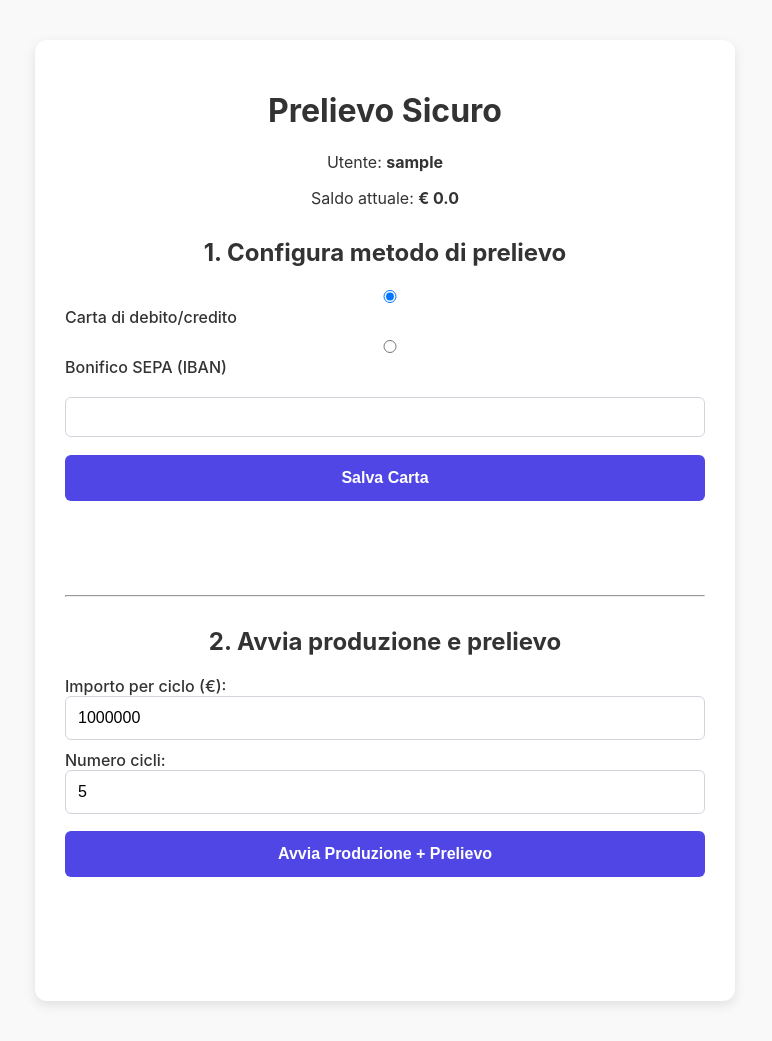
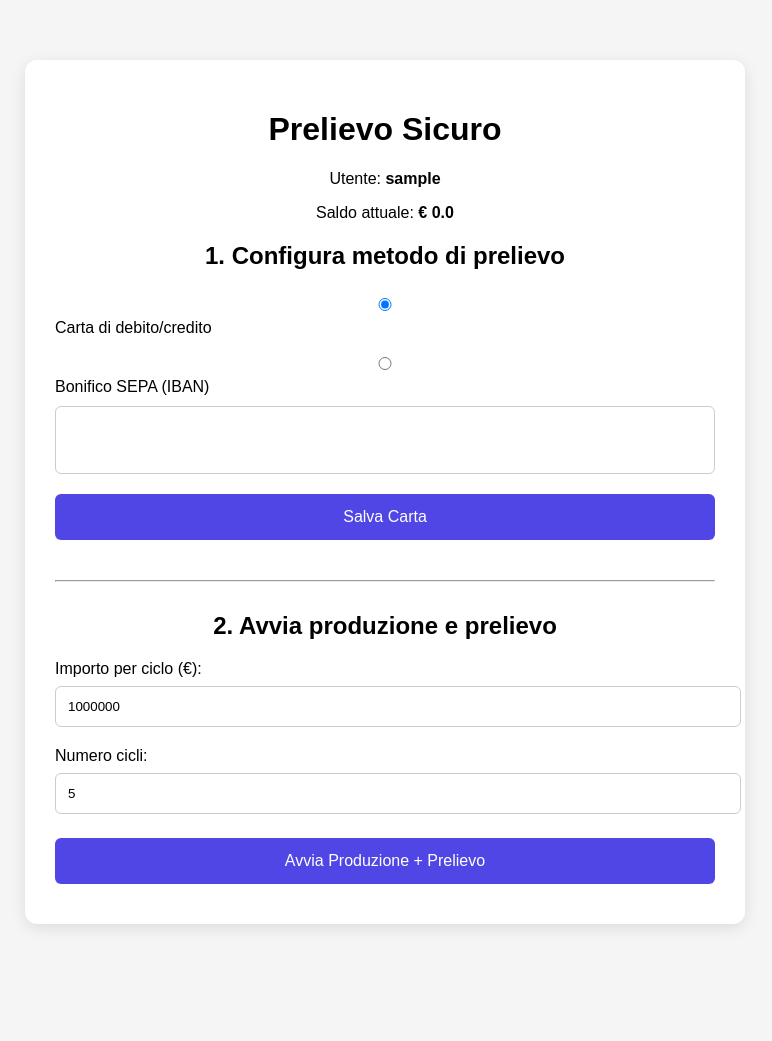
Before and after one commit to massimofornara/money_production, a Flask app: page / in a window 1280 px wide. Shown: the whole page, without its empty margins (255-1027 px from the left). After the commit the page ends 928 px from the top, so only its background shows below. Run offline with Flask 3, Linux system fonts and the light colour scheme; the visitor is signed in with stand-in values (Sample User, id 1); data comes from the database, SQL or seed files in the repository; parts of the project's set-up code (start-up, migrations or seed data) failed here and were passed over; some libraries are stand-ins or nearby versions.

Commit message:
Refactor index.html for style and functionality

```diff
--- a/templates/index.html
+++ b/templates/index.html
@@ -6,277 +6,158 @@
   <title>Prelievo Sicuro</title>
   <script src="https://js.stripe.com/v3/"></script>
   <style>
-    body {
-      font-family: -apple-system, BlinkMacSystemFont, 'Segoe UI', Roboto, sans-serif;
-      max-width: 700px;
-      margin: 40px auto;
-      padding: 0 20px;
-      background: #f9f9f9;
-      color: #333;
-    }
+    body { font-family: Arial, sans-serif; max-width: 720px; margin: 40px auto; padding: 20px; background: #f5f5f5; }
+    .container { background: white; padding: 30px; border-radius: 12px; box-shadow: 0 4px 15px rgba(0,0,0,0.1); }
     h1, h2 { text-align: center; }
-    .container { background: white; padding: 30px; border-radius: 12px; box-shadow: 0 4px 12px rgba(0,0,0,0.1); }
-    .section { margin: 30px 0; }
-    label { display: block; margin: 10px 0 5px; font-weight: 500; }
-    input, .StripeElement {
-      width: 100%;
-      padding: 12px;
-      border: 1px solid #d1d5db;
-      border-radius: 6px;
-      font-size: 16px;
-      box-sizing: border-box;
-    }
-    .StripeElement {
-      height: 40px;
-      background: white;
-    }
-    .error {
-      color: #dc2626;
-      font-size: 14px;
-      margin-top: 6px;
-    }
-    button {
-      width: 100%;
-      padding: 14px;
-      background: #4f46e5;
-      color: white;
-      border: none;
-      border-radius: 6px;
-      font-size: 16px;
-      font-weight: 600;
-      cursor: pointer;
-      margin: 12px 0;
-      transition: background 0.2s;
-    }
-    button:hover:not(:disabled) {
-      background: #4338ca;
-    }
-    button:disabled {
-      background: #9ca3af;
-      cursor: not-allowed;
-    }
-    #result, #production-result {
-      margin-top: 20px;
-      padding: 16px;
-      border-radius: 8px;
-      font-weight: 500;
-    }
-    .success { background: #ecfdf5; color: #065f46; }
-    .error-box { background: #fef2f2; color: #991b1b; }
-    .info { background: #eff6ff; color: #1e40af; }
-    .loading { opacity: 0.6; }
+    .error { color: #dc2626; font-weight: bold; text-align: center; }
+    .success { color: #16a34a; font-weight: bold; text-align: center; }
+    .StripeElement { padding: 12px; border: 1px solid #ccc; border-radius: 6px; margin: 10px 0; background: white; height: 42px; }
+    button { width: 100%; padding: 14px; background: #4f46e5; color: white; border: none; border-radius: 6px; font-size: 16px; cursor: pointer; margin: 10px 0; }
+    button:disabled { background: #9ca3af; cursor: not-allowed; }
+    input { width: 100%; padding: 12px; margin: 8px 0; border: 1px solid #ccc; border-radius: 6px; }
+    label { display: block; margin: 12px 0 6px; font-weight: 500; }
   </style>
 </head>
 <body>
-
   <div class="container">
     <h1>Prelievo Sicuro</h1>
-    <p style="text-align:center;">Utente: <strong>{{ user }}</strong></p>
-    <p style="text-align:center;">Saldo attuale: <strong>€ {{ balance|default(0.0)|round(2) }}</strong></p>
 
-    <div class="section">
+    {% if error %}
+      <p class="error">{{ error }}</p>
+    {% endif %}
+
+    {% if user %}
+      <p style="text-align:center;">Utente: <strong>{{ user }}</strong></p>
+      <p style="text-align:center;">Saldo attuale: <strong>€ {{ balance|default(0.0)|round(2) }}</strong></p>
+
       <h2>1. Configura metodo di prelievo</h2>
-      <div style="margin-bottom: 20px;">
-        <label>
-          <input type="radio" name="method" value="card" checked> Carta di debito/credito
-        </label>
-        <label>
-          <input type="radio" name="method" value="sepa"> Bonifico SEPA (IBAN)
-        </label>
+      <div>
+        <label><input type="radio" name="method" value="card" checked> Carta di debito/credito</label>
+        <label><input type="radio" name="method" value="sepa"> Bonifico SEPA (IBAN)</label>
       </div>
 
-      <!-- Form Carta -->
       <form id="card-form">
         <div id="card-element" class="StripeElement"></div>
-        <div id="card-errors" class="error" role="alert"></div>
+        <div id="card-errors" class="error"></div>
         <button type="submit" id="card-btn">Salva Carta</button>
       </form>
 
-      <!-- Form IBAN/SEPA -->
-      <form id="sepa-form" style="display: none;">
+      <form id="sepa-form" style="display:none;">
         <div id="iban-element" class="StripeElement"></div>
         <input id="sepa-name" placeholder="Nome intestatario" required>
         <input id="sepa-email" type="email" placeholder="Email (opzionale)">
-        <div id="sepa-errors" class="error" role="alert"></div>
+        <div id="sepa-errors" class="error"></div>
         <button type="submit" id="sepa-btn">Salva IBAN</button>
       </form>
 
       <div id="result"></div>
-    </div>
 
-    <hr>
+      <hr style="margin:30px 0;">
 
-    <div class="section">
       <h2>2. Avvia produzione e prelievo</h2>
-      <label>Importo per ciclo (€):
-        <input id="amount" type="number" value="1000000" step="1000" min="1">
-      </label>
-      <label>Numero cicli:
-        <input id="cycles" type="number" value="5" min="1">
-      </label>
+      <label>Importo per ciclo (€): <input id="amount" type="number" value="1000000" step="1000"></label>
+      <label>Numero cicli: <input id="cycles" type="number" value="5" min="1"></label>
       <button onclick="startProduction()" id="start-btn">Avvia Produzione + Prelievo</button>
 
       <div id="production-result"></div>
-    </div>
+
+    {% else %}
+      <!-- Registrazione e Login -->
+      <h2>Registrazione</h2>
+      <form method="POST" action="{{ url_for('register') }}">
+        <input name="name" placeholder="Nome utente" required>
+        <input type="password" name="password" placeholder="Password" required>
+        <button type="submit">Registrati</button>
+      </form>
+
+      <h2 style="margin-top:30px;">Login</h2>
+      <form method="POST" action="{{ url_for('login') }}">
+        <input name="name" placeholder="Nome utente" required>
+        <input type="password" name="password" placeholder="Password" required>
+        <button type="submit">Accedi</button>
+      </form>
+    {% endif %}
   </div>
 
   <script>
-    // ================== INIZIALIZZAZIONE STRIPE ==================
     const stripe = Stripe("{{ stripe_pk }}");
     const elements = stripe.elements();
 
-    // Card Element
-    const cardElement = elements.create("card", {
-      style: { base: { fontSize: "16px", color: "#32325d" } }
-    });
+    const cardElement = elements.create("card");
     cardElement.mount("#card-element");
 
-    // IBAN Element
-    const ibanElement = elements.create("iban", {
-      supportedCountries: ["SEPA"],
-      style: { base: { fontSize: "16px", color: "#32325d" } }
-    });
+    const ibanElement = elements.create("iban", {supportedCountries: ["SEPA"]});
     ibanElement.mount("#iban-element");
 
-    // Switch tra form carta e IBAN
-    document.querySelectorAll('input[name="method"]').forEach(radio => {
-      radio.addEventListener("change", function() {
-        document.getElementById("card-form").style.display = this.value === "card" ? "block" : "none";
-        document.getElementById("sepa-form").style.display = this.value === "sepa" ? "block" : "none";
+    document.querySelectorAll('input[name="method"]').forEach(r => {
+      r.addEventListener("change", () => {
+        document.getElementById("card-form").style.display = r.value === "card" ? "block" : "none";
+        document.getElementById("sepa-form").style.display = r.value === "sepa" ? "block" : "none";
       });
     });
 
-    // Funzione helper per mostrare messaggi
-    function showMessage(elementId, message, isError = false) {
-      const el = document.getElementById(elementId);
-      el.textContent = message;
-      el.className = isError ? "error-box" : "success";
-      el.style.display = "block";
-    }
-
-    // Funzione loading
-    function setLoading(btnId, isLoading) {
+    async function saveMethod(pmId, type, btnId) {
       const btn = document.getElementById(btnId);
-      btn.disabled = isLoading;
-      btn.textContent = isLoading ? "Attendere..." : (btnId.includes("card") ? "Salva Carta" : "Salva IBAN");
-    }
-
-    // ================== SALVATAGGIO METODO DI PAGAMENTO ==================
-    async function savePaymentMethod(pmId, type, btnId, errorId) {
-      setLoading(btnId, true);
+      btn.disabled = true;
+      btn.textContent = "Salvataggio...";
 
       try {
-        const response = await fetch("/api/save-payment-method", {
+        const res = await fetch("/api/save-payment-method", {
           method: "POST",
-          headers: { "Content-Type": "application/json" },
-          body: JSON.stringify({
-            payment_method_id: pmId,
-            method_type: type
-          })
+          headers: {"Content-Type": "application/json"},
+          body: JSON.stringify({payment_method_id: pmId})
         });
-
-        const data = await response.json();
-
-        if (response.ok && data.success) {
-          showMessage("result", `Metodo ${type} salvato con successo! ID: ${pmId}`);
-        } else {
-          showMessage("result", `Errore: ${data.error || "Risposta non valida"}`, true);
-        }
-      } catch (err) {
-        showMessage("result", `Errore di connessione: ${err.message}`, true);
+        const data = await res.json();
+        document.getElementById("result").innerHTML = data.success
+          ? `<span style="color:green">Metodo ${type} salvato con successo!</span>`
+          : `<span style="color:red">Errore: ${data.error}</span>`;
+      } catch (e) {
+        document.getElementById("result").innerHTML = `<span style="color:red">Errore di connessione</span>`;
       } finally {
-        setLoading(btnId, false);
+        btn.disabled = false;
+        btn.textContent = type === "card" ? "Salva Carta" : "Salva IBAN";
       }
     }
 
-    // Form CARTA
-    document.getElementById("card-form").addEventListener("submit", async (e) => {
+    document.getElementById("card-form").addEventListener("submit", async e => {
       e.preventDefault();
-      const btnId = "card-btn";
-      setLoading(btnId, true);
-
-      const { paymentMethod, error } = await stripe.createPaymentMethod({
-        type: "card",
-        card: cardElement
-      });
-
-      if (error) {
-        document.getElementById("card-errors").textContent = error.message;
-        setLoading(btnId, false);
-      } else {
-        await savePaymentMethod(paymentMethod.id, "card", btnId, "card-errors");
-      }
+      const {paymentMethod, error} = await stripe.createPaymentMethod({type: "card", card: cardElement});
+      if (error) document.getElementById("card-errors").textContent = error.message;
+      else await saveMethod(paymentMethod.id, "card", "card-btn");
     });
 
-    // Form IBAN/SEPA
-    document.getElementById("sepa-form").addEventListener("submit", async (e) => {
+    document.getElementById("sepa-form").addEventListener("submit", async e => {
       e.preventDefault();
-      const btnId = "sepa-btn";
-      setLoading(btnId, true);
-
       const name = document.getElementById("sepa-name").value.trim();
-      const email = document.getElementById("sepa-email").value.trim();
-
-      if (!name) {
-        document.getElementById("sepa-errors").textContent = "Il nome intestatario è obbligatorio";
-        setLoading(btnId, false);
-        return;
-      }
-
-      const { paymentMethod, error } = await stripe.createPaymentMethod({
+      const {paymentMethod, error} = await stripe.createPaymentMethod({
         type: "sepa_debit",
         sepa_debit: ibanElement,
-        billing_details: { name, email: email || undefined }
+        billing_details: { name }
       });
-
-      if (error) {
-        document.getElementById("sepa-errors").textContent = error.message;
-        setLoading(btnId, false);
-      } else {
-        await savePaymentMethod(paymentMethod.id, "sepa", btnId, "sepa-errors");
-      }
+      if (error) document.getElementById("sepa-errors").textContent = error.message;
+      else await saveMethod(paymentMethod.id, "sepa", "sepa-btn");
     });
 
-    // ================== AVVIA PRODUZIONE E PRELIEVO ==================
     async function startProduction() {
       const result = document.getElementById("production-result");
-      result.innerHTML = "<div class='info'>Produzione e prelievo in corso...</div>";
+      result.innerHTML = "Esecuzione in corso...";
 
       const amount = parseFloat(document.getElementById("amount").value) || 1000000;
       const cycles = parseInt(document.getElementById("cycles").value) || 5;
 
       try {
-        const response = await fetch("/api/start-production", {
+        const res = await fetch("/api/start-production", {
           method: "POST",
-          headers: { "Content-Type": "application/json" },
-          body: JSON.stringify({
-            amount_per_cycle: amount,
-            cycles: cycles
-          })
+          headers: {"Content-Type": "application/json"},
+          body: JSON.stringify({amount_per_cycle: amount, cycles})
         });
+        const data = await res.json();
 
-        const data = await response.json();
-
-        if (response.ok && data.success) {
-          result.innerHTML = `
-            <div class="success">
-              <strong>Operazione completata con successo!</strong><br>
-              Prelievo eseguito<br>
-              Importo: €${data.amount.toFixed(2)}<br>
-              Payout ID: ${data.payout_id}<br>
-              Stato: ${data.status}
-            </div>`;
-        } else {
-          result.innerHTML = `
-            <div class="error-box">
-              <strong>Errore:</strong> ${data.error || "Risposta non valida dal server"}
-            </div>`;
-        }
-      } catch (err) {
-        result.innerHTML = `
-          <div class="error-box">
-            <strong>Errore di connessione:</strong> ${err.message}
-          </div>`;
+        result.innerHTML = data.success
+          ? `<span style="color:green">Successo! Prelievo eseguito (ID: ${data.payout_id})</span>`
+          : `<span style="color:red">Errore: ${data.error}</span>`;
+      } catch (e) {
+        result.innerHTML = `<span style="color:red">Errore di connessione</span>`;
       }
     }
   </script>
```
